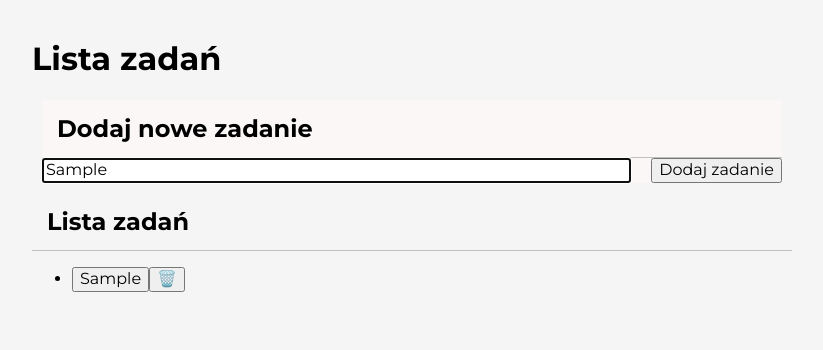
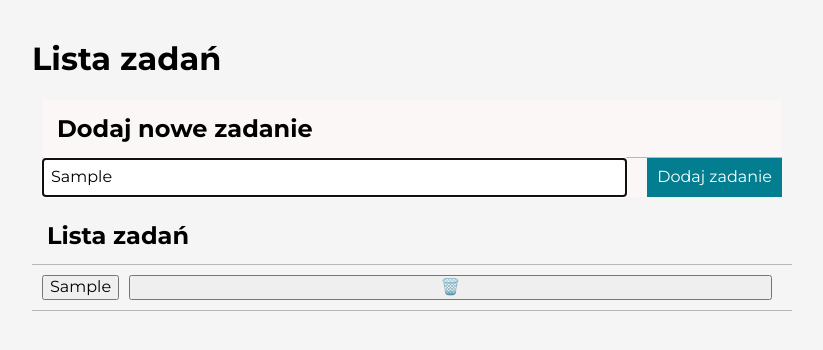
Before and after one commit to Moni-hom/to-do-list, a plain HTML site: page index.html in a window 1280 px wide. Both pictures are taken after typing "Sample" into the empty fields and a click on the button "Dodaj zadanie". Shown: the whole page, without its empty margins (228-1051 px from the left). Drawn offline with nearby package versions, Linux system fonts and the light colour scheme.

Commit message:
add form and section //css

```diff
--- a/css/form.css
+++ b/css/form.css
@@ -9,3 +9,23 @@
 		grid-template-columns: 1fr;
 	}
 }
+
+.form__input {
+	border: 1px solid  rgb(139, 157, 1);
+	padding: 8px;
+}
+
+.form__button {
+	border: none;
+	background: hwb(188 1% 43%);
+	color: white;
+	padding: 10px;
+}
+
+.form__button:hover {
+	background: hsl(187, 100%, 31%);
+}
+
+.form__button:active {
+	background: hsl(187, 98%, 38%);
+}
--- a/css/section.css
+++ b/css/section.css
@@ -4,7 +4,7 @@
 }
 
 .section__header {
-	border-bottom: 1px solid rgb(193, 193, 193);
+	border-bottom: 1px solid rgb(184, 182, 182);
 	padding: 15px;
 	margin: 0;
 }
@@ -12,3 +12,18 @@
 .section__tasks {
 	padding: 20px;
 }
+
+.tasks {
+	list-style: none;
+	padding: 0;
+	margin: 0;
+}
+
+.tasks__item {
+	display: grid;
+	border-bottom: 1px solid rgb(184, 182, 182);
+	grid-template-columns: auto 1fr auto;
+	grid-gap: 10px;
+	padding: 10px;
+	align-items: center;
+}
```
